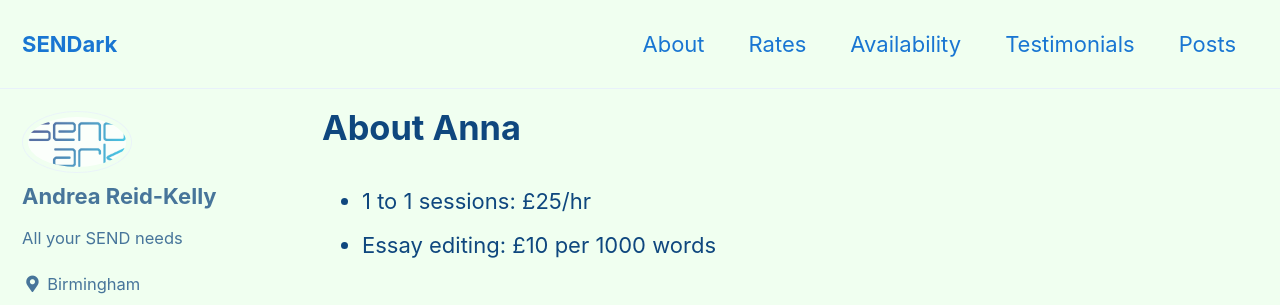
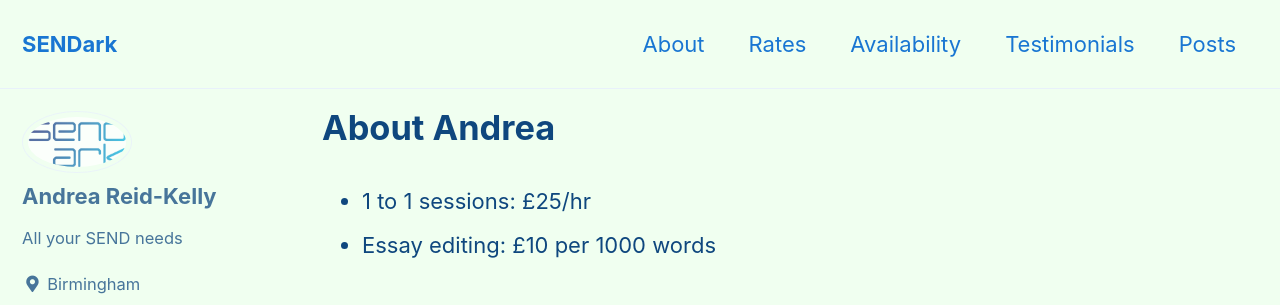
Before and after one commit to send-ark/sendark, a Jekyll site: the page built from _pages/rates.md, in a window 1280 px wide. Shown: the top 305 px of the page. Built offline with Jekyll 4.4.1, drawn with Linux system fonts in a browser that asks for light colours; cached includes are drawn as plain includes.

Commit message:
rebranding

```diff
--- a/_pages/rates.md
+++ b/_pages/rates.md
@@ -1,7 +1,7 @@
 ---
 permalink: /rates/
-title: "About Anna"
-excerpt: "Anna is a tutor."
+title: "About Andrea"
+excerpt: "Andrea is a ."
 layouts_gallery:
   - url: /assets/images/mm-layout-splash.png
     image_path: /assets/images/mm-layout-splash.png
```
